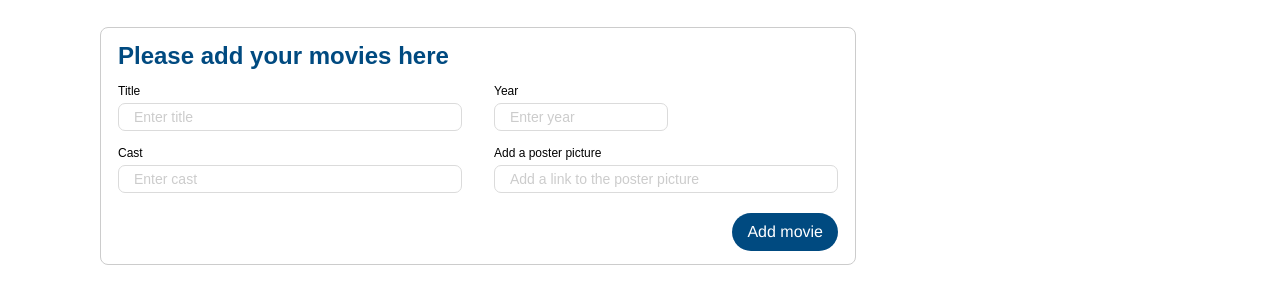
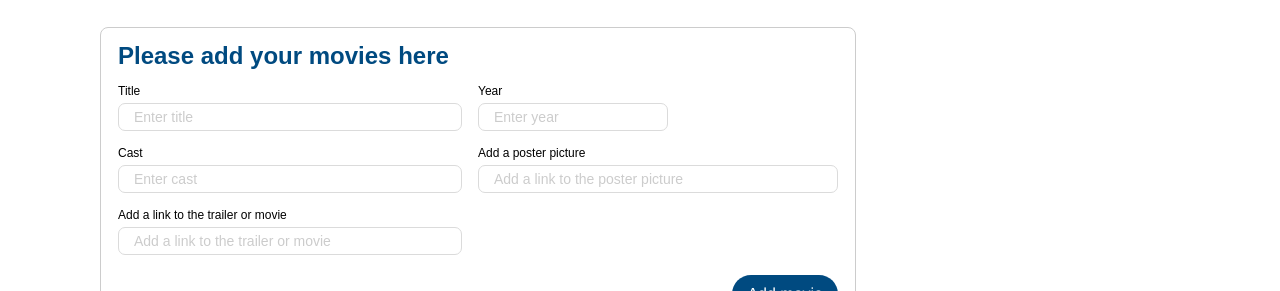
Before and after one commit to htmlgirl/redi-project, a plain HTML site: page index.html in a window 1280 px wide. Shown: the part 82-373 px from the top of the page. Drawn offline with Linux system fonts and the light colour scheme.

Commit message:
change form (add link to movie)

```diff
--- a/index.html
+++ b/index.html
@@ -37,6 +37,11 @@
 				<div class="film_form_input">
 					<span>Add a poster picture</span>
 					<input type="text" name="poster" placeholder="Add a link to the poster picture" required/>
+				</div>
+
+				<div class="film_form_input">
+					<span>Add a link to the trailer or movie</span>
+					<input type="text" name="link" placeholder="Add a link to the trailer or movie" required/>
 				</div>
 			</div>
 
--- a/styles/styles.css
+++ b/styles/styles.css
@@ -173,12 +173,9 @@ textarea:focus {
 	width: 50%;
 }
 .film_form_input:nth-last-of-type(2n + 1) {
-	 padding-left: 16px;
- }
-.film_form_input:nth-last-of-type(2n) {
 	padding-right: 16px;
 }
-.film_form_input:nth-last-of-type(3) {
+.film_form_input:nth-last-of-type(4) {
 	max-width: 190px;
 }
 
@@ -322,8 +319,6 @@ input::placeholder {
 	}
 	.film_form_input:nth-last-of-type(2n + 1) {
 		padding-left: 0;
-	}
-	.film_form_input:nth-last-of-type(2n) {
 		padding-right: 0;
 	}
 	.movie_collection li {
```
